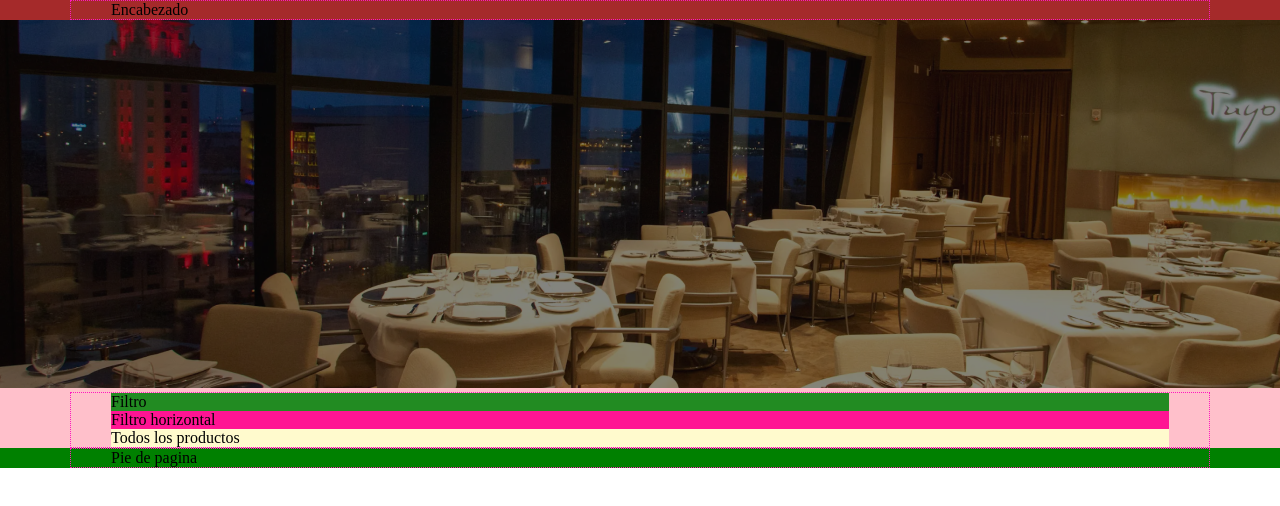
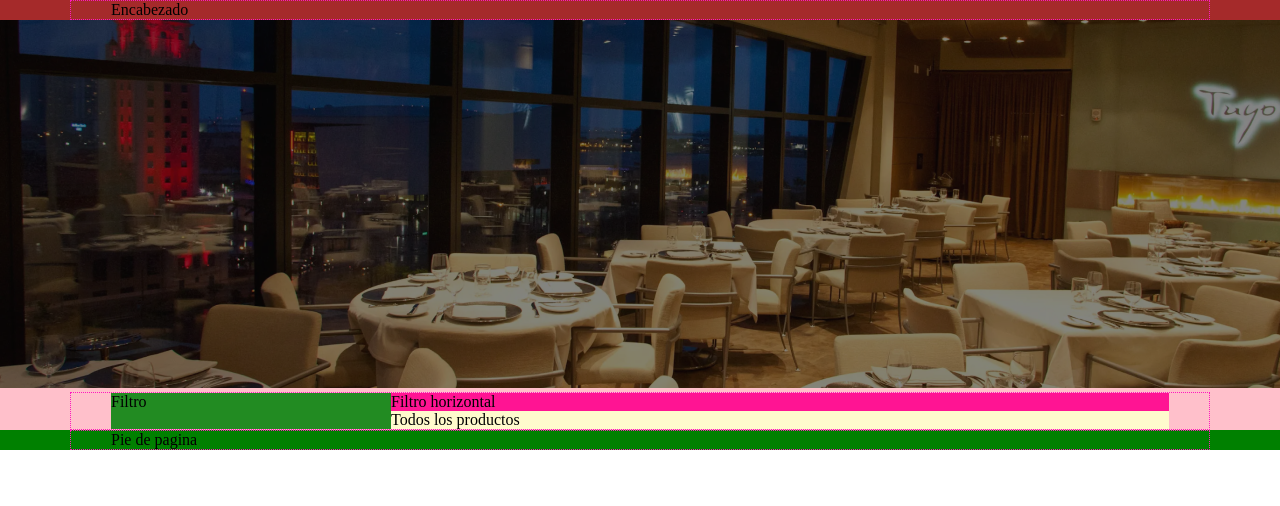
Before and after one commit to Yalef-Amaya/restaurant-finder, a plain HTML site: page index.html in a window 1280 px wide. Shown: the top 506 px of the page. Drawn offline with Linux system fonts and the light colour scheme.

Commit message:
[+] mian: Se reorganizo el comportamiento en los diferentes dispositivos

```diff
--- a/css/main.css
+++ b/css/main.css
@@ -4,6 +4,13 @@
 
 .main {
     background-color: pink;
+}
+.main-wrapper{
+    display: flex;
+    flex-direction: column;
+}
+.main-container{
+    order: -1;
 }
 .filter{
     background-color: forestgreen;
@@ -38,14 +45,24 @@
    .container {
     max-width: 540px;
     padding: 0 16px;
-   }
-}
+    }
+    }
 
 /** 768px --> 1023px */
 @media (min-width: 768px) {
    .container{
     max-width: 720px;
     padding: 0 24px;
+   }
+   .main-wrapper{
+    flex-direction: row;
+}
+.filter{
+    flex-basis: 280px;
+}
+   .main-container{
+    flex: 1;
+    order: initial;
    }
 }
 
```
